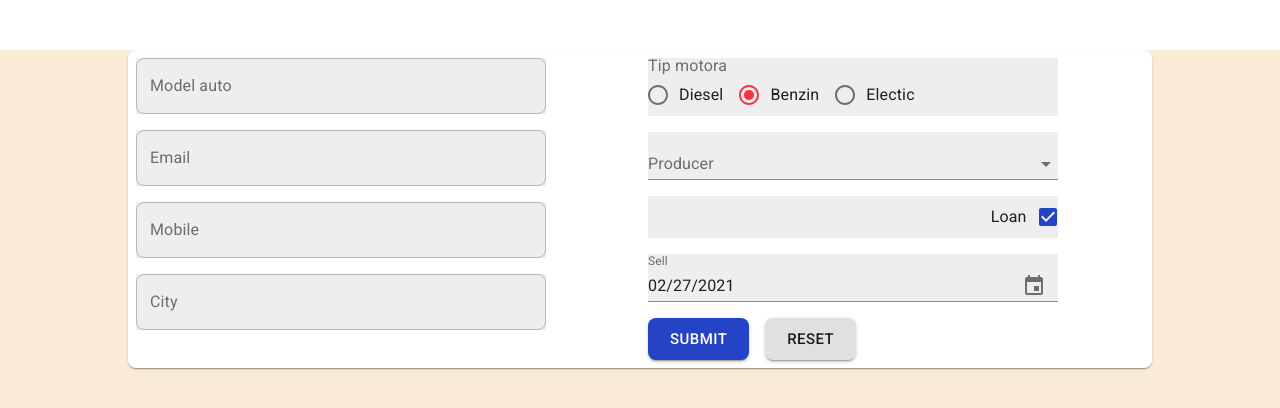
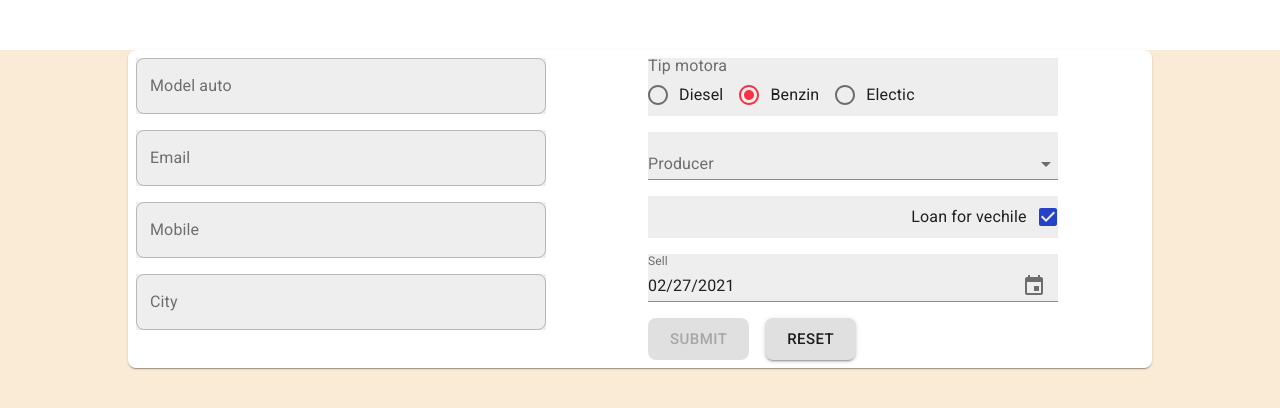
Before and after one commit to alenskupnjak/reactZadatakMono, a React (Create React App) app: page / in a window 1280 px wide. Shown: the top 408 px of the page. Built offline with nearby package versions, Linux system fonts and the light colour scheme.

Commit message:
013 check code, add comments

```diff
--- a/src/Common/CustomButton.jsx
+++ b/src/Common/CustomButton.jsx
@@ -16,15 +16,16 @@ const useStyles = makeStyles(theme => ({
 
 function CustomButton(props) {
   const classes = useStyles();
-  const {text, size, color, variant, onclick, ...ostalo} = props
+  const {text, size, color, variant, onclick, disabled, ...ostalo} = props
 
 
   return (
     <Button
     variant={ variant || "contained"}
     size={size || "large"}
-    color = { color || "primary"}
+    color= { color || "primary"}
     onClick={onclick}
+    disabled={disabled ? true : false}
     className={classes.root}
       {...ostalo}
     >
--- a/src/Common/DatePicker.jsx
+++ b/src/Common/DatePicker.jsx
@@ -26,7 +26,7 @@ function DatePicker(props) {
 
 
   return (
-    <MuiPickersUtilsProvider utils={ DateFnsUtils }>
+    <MuiPickersUtilsProvider utils={DateFnsUtils}>
       <KeyboardDatePicker
           margin="normal"
           variant="dialog"
@@ -35,7 +35,7 @@ function DatePicker(props) {
           format="MM/dd/yyyy"
           value={value}
           name={name}
-          onChange={konvertirajPrikladnePodatke }
+          onChange={konvertirajPrikladnePodatke}
           KeyboardButtonProps={{
             'aria-label': 'change date',
           }}
--- a/src/Common/InputCommon.jsx
+++ b/src/Common/InputCommon.jsx
@@ -8,13 +8,13 @@ function InputCommon(props) {
 
   return (
     <TextField
-    variant='outlined'
+    variant="outlined"
     label={label}
     name={name}
     value={value}
     onChange={onChange}
     error={error ? true: false}
-    helperText={error ? helperText : ""}
+    helperText={error ? helperText : ''}
   ></TextField>
   )
 }
--- a/src/Common/InputSelect.jsx
+++ b/src/Common/InputSelect.jsx
@@ -8,10 +8,7 @@ import {
 } from '@material-ui/core';
 
 function InputSelect(props) {
-
   const {name, label, value, onChange, dataOptions, error=null } = props
-
-  // console.log(dataOptions);
 
 
   return (
--- a/src/Components/UseForm.jsx
+++ b/src/Components/UseForm.jsx
@@ -1,16 +1,13 @@
 import React from 'react';
 import { makeStyles } from '@material-ui/core';
 import { Observer } from 'mobx-react';
-import  {store} from  '../Stores/StoreVechile'
+import  { store } from  '../Stores/StoreVechile'
 
 //
 export function useForm(validationForm) {
   // Prati promjenu vrijednossti u INPUT poljima
   const handleInputChange = (e) => {
     const { name, value } = e.target;
-    console.log(name, value);
-    console.log(validationForm());
-
     // Validacija forme
       store.setVechileValue(name,value)
 
--- a/src/Pages/vehicleForm.jsx
+++ b/src/Pages/vehicleForm.jsx
@@ -48,20 +48,30 @@ const useStyles = makeStyles((theme) => ({
 function VehicleForm() {
   const classes = useStyles();
   const [errors, setErrors] = useState({});
+  const [disableSubmitButton, setDisableSubmitButton] = useState(true);
 
 
   // Validacija forme
   const validationForm = () => {
     // Setiram grešku na nulu
     const tempError = {}
-    tempError.modelAuto = store.vechileFormValue.modelAuto.length>0 ? "" : "Invalid Vehicle"
+    tempError.modelAuto = store.vechileFormValue.modelAuto.length>0 ? "" : "Invalid vehicle"
     tempError.email = (/@/).test(store.vechileFormValue.email)  ? "" : "Invalid emali"
     tempError.mobile = store.vechileFormValue.mobile.length >= 6 ? "" : "Must have more than 6 character"
     tempError.producerId = store.vechileFormValue.producerId !== '' ? "" : "Select producer"
+
     // postavljam grešku
     setErrors({
       ...tempError
     })
+
+    // ako je validacija svih polja TRUE, enable button SUBMIT
+    if(Object.values(tempError).every((x) => x === '')) {
+      setDisableSubmitButton(false)
+    } else {
+      setDisableSubmitButton(true)
+    }
+
     // provjerava tempError, ako su svi ="", znavi nema greške, vraca TRUE
     return Object.values(tempError).every((x) => x === '');
   }
@@ -73,6 +83,7 @@ function VehicleForm() {
   // RESET forme
   function resetForm() {
     store.vechileFormValue = initVechileValue
+    setDisableSubmitButton(true)
   }
 
   // SUBMIT FORME
@@ -114,7 +125,7 @@ function VehicleForm() {
             value={store.vechileFormValue.email}
             onChange={handleInputChange}
             error={errors.email ? true :false }
-            helperText={errors.email  ? "Invalid Email" :"" }
+            helperText={errors.email  ? 'Invalid Email' :''}
           >
           </TextField>
 
@@ -126,7 +137,7 @@ function VehicleForm() {
             value={store.vechileFormValue.mobile}
             onChange={handleInputChange}
             error={errors.mobile ? true : false}
-            helperText={errors.mobile  ? "Min. 6 number" :"" }
+            helperText={errors.mobile  ? 'Min. 6 number' :''}
           >
           </TextField>
 
@@ -163,12 +174,11 @@ function VehicleForm() {
             onChange={handleInputChange}
             dataOptions ={getDataOptions()}
             error={errors.producerId}
-            // helperText="Producer error"
           >
           </InputSelect>
 
             <InputCheckBox
-              label="Loan"
+              label="Loan for vechile"
               name="isLoan"
               onChange={handleInputChange}
               value={store.vechileFormValue.isLoan}
@@ -186,6 +196,7 @@ function VehicleForm() {
               <CustomButton
                 onClick={handleSubmit}
                 text="SUBMIT"
+                disabled= {disableSubmitButton}
               >
               </CustomButton>
               <CustomButton
--- a/src/Stores/storeVechile.jsx
+++ b/src/Stores/storeVechile.jsx
@@ -1,4 +1,4 @@
-import { makeObservable, observable, action } from 'mobx';
+import { makeObservable, observable, action, computed } from 'mobx';
 
 
 
@@ -55,6 +55,9 @@ class Store {
       setVechileValue: action,
       listVehicle: observable,
       listVehiclePut: action,
+      listVehicleGet: computed,
+      listVehicleDelete: action,
+      listVehicleUpdate: action,
     });
   }
 
@@ -66,8 +69,6 @@ class Store {
 
   // promjena vrijednosti u formi
   setVechileValue(name, valueForm) {
-    console.log(name, valueForm);
-
     // setiramo vrijednost forme
         this.vechileFormValue ={
           ...this.vechileFormValue,
@@ -90,9 +91,24 @@ class Store {
       console.table(stateValueFormEdit);
   }
 
-  //  dodavanje zapisa na listu
+  // PUT dodavanje zapisa na listu
   listVehiclePut(data) {
     this.listVehicle.push(data)
+  }
+
+  // GET dodavanje zapisa na listu
+  get listVehicleGet() {
+    return this.listVehicle
+  }
+
+  // DELETE brisanje zapisa sa liste
+  listVehicleDelete(data) {
+    // some code
+  }
+
+  // UPDATE promjena pojedinog zapisa zapisa na listu
+  listVehicleUpdate(data) {
+  //  some code
   }
 
 
```
